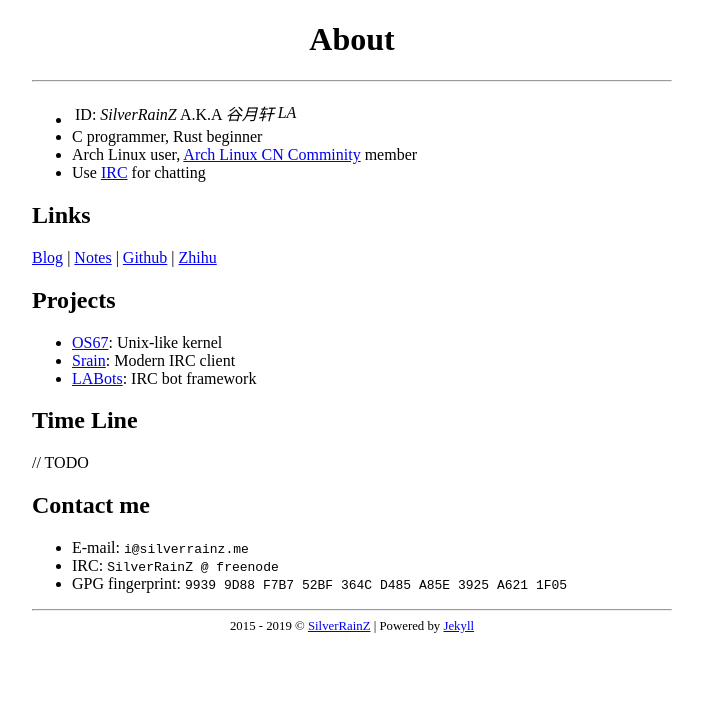
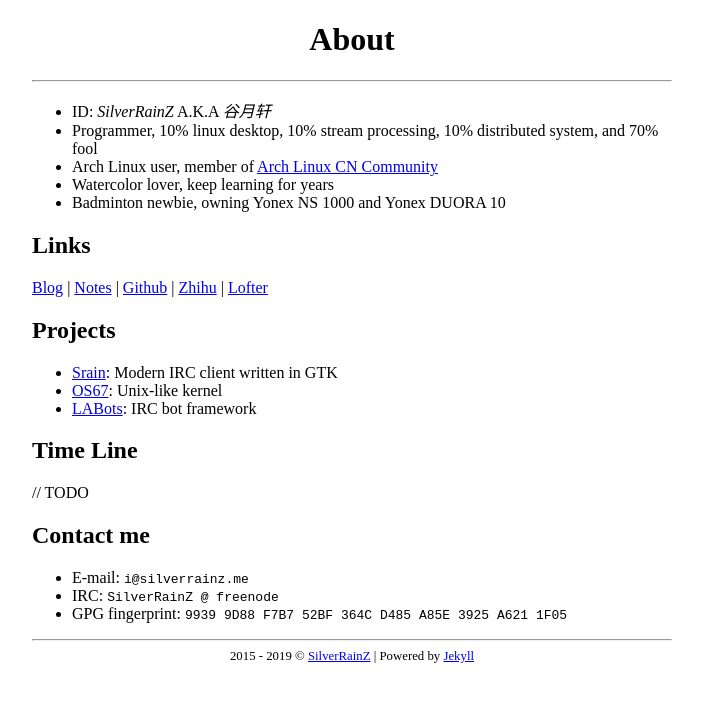
Before and after one commit to LastAvenger/LastAvenger.github.io, a Jekyll site: the page built from index.md, in a window 1280 px wide. Shown: the top 702 px of the page, without its empty margins (288-991 px from the left). Built offline with Jekyll 4.4.1, drawn with Linux system fonts in a browser that asks for light colours.

Commit message:
Update self intro

```diff
--- a/index.md
+++ b/index.md
@@ -3,10 +3,11 @@ title: About
 layout: default
 ---
 
-- ID: _SilverRainZ_ A.K.A _谷月轩_ | _LA_
-- C programmer, Rust beginner
-- Arch Linux user, [Arch Linux CN Comminity](http://archlinuxcn.org) member
-- Use [IRC](https://en.wikipedia.org/wiki/Internet_Relay_Chat) for chatting
+- ID: _SilverRainZ_ A.K.A _谷月轩_
+- Programmer, 10% linux desktop, 10% stream processing, 10% distributed system, and 70% fool
+- Arch Linux user, member of [Arch Linux CN Community](http://archlinuxcn.org)
+- Watercolor lover, keep learning for years
+- Badminton newbie, owning Yonex NS 1000 and Yonex DUORA 10
 
 Links
 -----
@@ -15,14 +16,14 @@ Links
 | [Notes](https://notes.silverrainz.me/)
 | [Github](https://github.com/silverrainz)
 | [Zhihu](https://www.zhihu.com/people/silverainz)
+| [Lofter](http://silverrainz.lofter.com/)
 
 Projects
 --------
 
+- [Srain](https://srain.im): Modern IRC client written in GTK
 - [OS67](https://github.com/silverrainz/OS67): Unix-like kernel
-- [Srain](https://srain.im): Modern IRC client
 - [LABots](https://github.com/silverrainz/labots): IRC bot framework
-
 
 Time Line
 ---------
```
